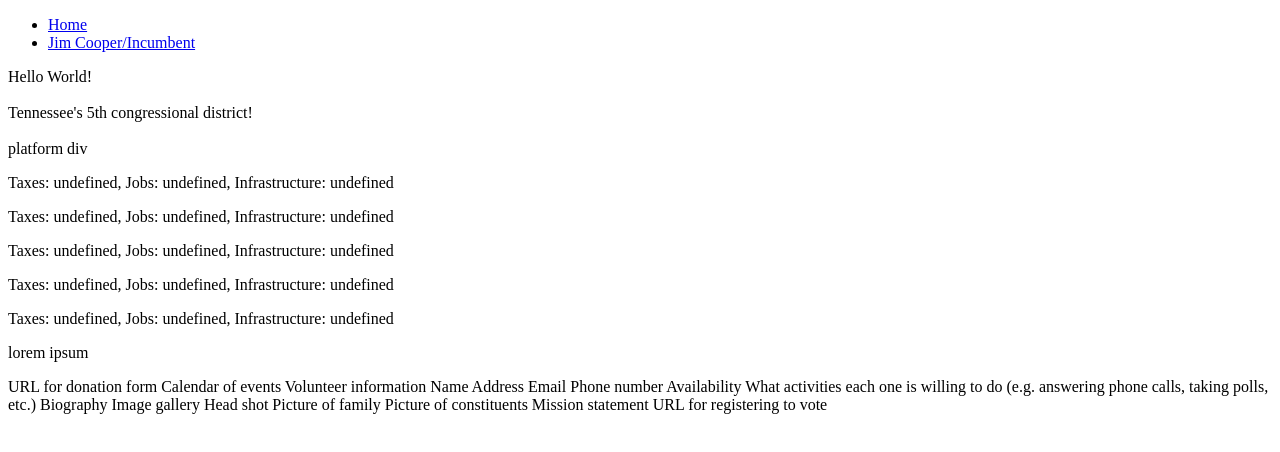
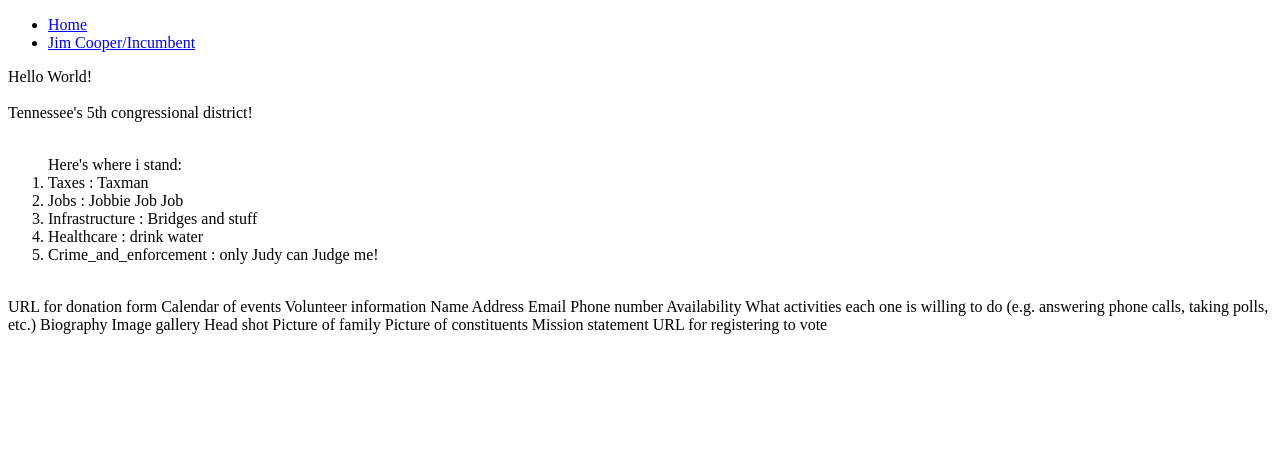
Before and after one commit to gradyrobbins/Book3_Objects, a plain HTML site: page campaign.html in a window 1280 px wide. Drawn offline with Linux system fonts and the light colour scheme.

Commit message:
loop through platform to DOM

```diff
--- a/campaign.html
+++ b/campaign.html
@@ -28,16 +28,18 @@
         <!-- Her congressional district (you can use yours here) -->
         <div id="district">district div</div>
         <br/>
-        <div id="platform">platform div</div>
-
         <!-- Her platform statements for the following issues.
             Taxes
             Jobs
             Infrastructure
             Health care
             Crime and enforcement -->
-            <p>lorem ipsum</p>
-            URL for donation form
+        <div id="platform">
+            <ol id="platformlistitem">Here's where i stand:</ol>
+        </div>
+        <br/>
+        URL for donation form
+        <!-- <p>lorem ipsum</p> -->
             Calendar of events
             Volunteer information
             Name
--- a/campaign.js
+++ b/campaign.js
@@ -20,22 +20,21 @@ district.textContent = "Tennessee's 5th congressional district!";
     // Crime and enforcement
 
     const platform = {
-        Taxes: "Lorem Ipsum Tax",
-        Jobs: "Lorem Ipsum Jobbie Job Job",
-        Infrastructure: "Lorem Ipsum Bridges and stuff",
-        Healthcare: "Lorem Ipsum drink water",
-        Crime_and_enforcement: "Lorem Ipsum judge judy",
+        Taxes: "Taxman",
+        Jobs: "Jobbie Job Job",
+        Infrastructure: "Bridges and stuff",
+        Healthcare: "drink water",
+        Crime_and_enforcement: "only Judy can Judge me!",
     };
 
-    let outDiv = document.querySelector("#platform");
+    let outDiv = document.querySelector("#platformlistitem");
 
     for(key in platform){
         x = platform[key];
         console.log(key, " : ", platform[key]);
 
         outDiv.innerHTML +=
-        `<p>  Taxes: ${x.taxes}, Jobs: ${x.Jobs}, Infrastructure: ${x.Infrastructure}
-         </p>`;
+        `<li>  ${key} : ${platform[key]} </li> `;
     }
 
 
```
